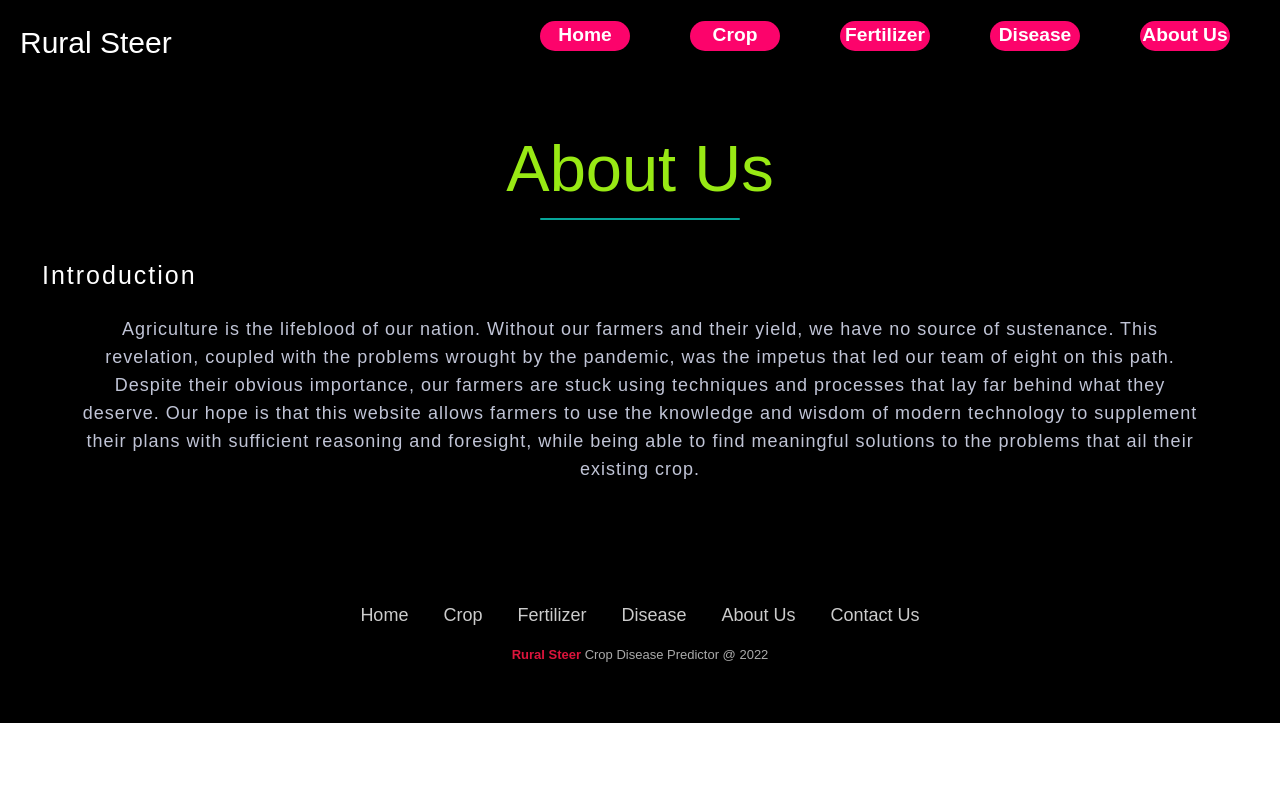
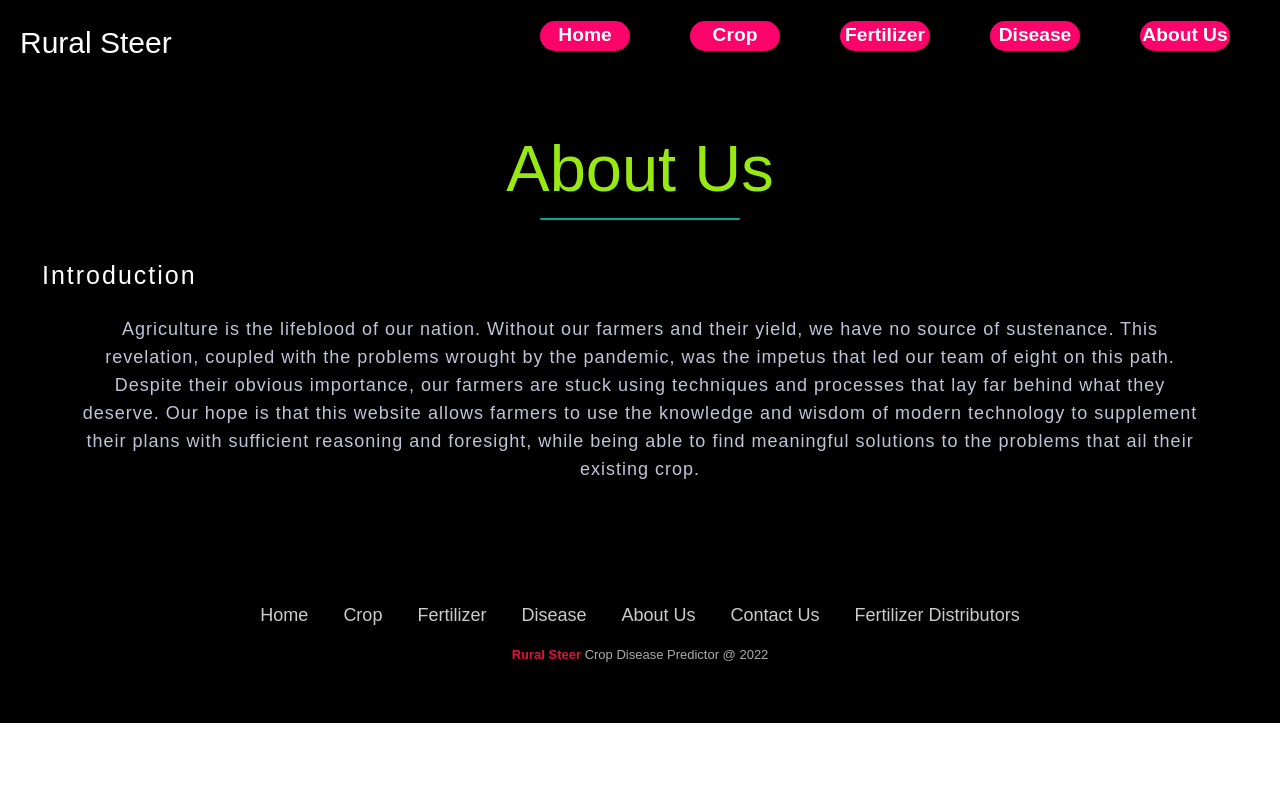
Before and after one commit to Prashant-Chauhan14/Farm, a Flask app: page /about-us in a window 1280 px wide. Run offline with Flask 2, Linux system fonts and the light colour scheme; parts of the project's set-up code (start-up, migrations or seed data) failed here and were passed over; some libraries are stand-ins or nearby versions; some web fonts are replaced.

Commit message:
Update layout.html

```diff
--- a/FarmEasy/app/templates/layout.html
+++ b/FarmEasy/app/templates/layout.html
@@ -1,5 +1,5 @@
 <!DOCTYPE html>
-<html lang="en">
+<html lang="en" xmlns="http://www.w3.org/1999/html">
 
 <head>
 	<title>{{ title }}</title>
@@ -118,10 +118,13 @@ Smartphone Compatible web template, free webdesigns for Nokia, Samsung, LG, Sony
 	<script src="https://code.jquery.com/jquery-3.5.1.slim.min.js"
 		integrity="sha384-DfXdz2htPH0lsSSs5nCTpuj/zy4C+OGpamoFVy38MVBnE+IbbVYUew+OrCXaRkfj"
 		crossorigin="anonymous"></script>
+
+    <script src="https://cdn.jsdelivr.net/npm/jquery-bez@1.0.11/src/jquery.bez.js"></script>
+    <script src="https://cdnjs.cloudflare.com/ajax/libs/gsap/2.1.2/TweenMax.min.js"></script>
 	<script src="https://cdn.jsdelivr.net/npm/popper.js@1.16.0/dist/umd/popper.min.js"
 		integrity="sha384-Q6E9RHvbIyZFJoft+2mJbHaEWldlvI9IOYy5n3zV9zzTtmI3UksdQRVvoxMfooAo"
 		crossorigin="anonymous"></script>
-	</body>
+
 	<!-- css files -->
 	<link rel="stylesheet" href="https://stackpath.bootstrapcdn.com/bootstrap/4.3.1/css/bootstrap.min.css"
 		integrity="sha384-ggOyR0iXCbMQv3Xipma34MD+dH/1fQ784/j6cY/iJTQUOhcWr7x9JvoRxT2MZw1T" crossorigin="anonymous">
@@ -147,14 +150,18 @@ Smartphone Compatible web template, free webdesigns for Nokia, Samsung, LG, Sony
 			background-color: rgba(30, 30, 30, 1);
 			margin-top: 0rem;
 			display: block;
-
 		}
 	</style>
+
 </head>
-
 <body>
 
+
+
+
 	<!-- Navigation -->
+	<div class="backdrop">
+        <div class="backdrop2">
 	<nav class="navbar">
         <h1 class="logo"><a href="{{ url_for('home') }}">Rural Steer</a></h1>
         <ul class="nav-links">
@@ -166,6 +173,8 @@ Smartphone Compatible web template, free webdesigns for Nokia, Samsung, LG, Sony
         </ul>
         <img src="{{ url_for('static', filename='images/icons8-menu-50.png') }}" alt="" class="menu-btn">
     </nav>
+		</div>
+    </div>
 
 
 <!--	<nav class="navbar navbar-expand-lg navbar-dark bg-dark static-top" style="background-color: #1C00ff00;">-->
@@ -200,7 +209,6 @@ Smartphone Compatible web template, free webdesigns for Nokia, Samsung, LG, Sony
 
 
 
-
 	{% block body %} {% endblock %}
 
 	<!-- footer -->
@@ -222,7 +230,10 @@ Smartphone Compatible web template, free webdesigns for Nokia, Samsung, LG, Sony
                 <a href="{{ url_for('about_us') }}">About Us</a>
             </li>
             <li>
-                <a href="#">Contact Us</a>
+                <a href="{{ url_for('Contact_us') }}">Contact Us</a>
+            </li>
+			<li>
+                <a href="{{ url_for('Fertilizer_distributor') }}">Fertilizer Distributors</a>
             </li>
         </ul>
         <p class="copyright">
@@ -244,6 +255,7 @@ Smartphone Compatible web template, free webdesigns for Nokia, Samsung, LG, Sony
 	<!-- move top icon -->
 	<a href="#home" class="move-top text-center"></a>
 	<!-- //move top icon -->
+
 </body>
 
 </html>
```
